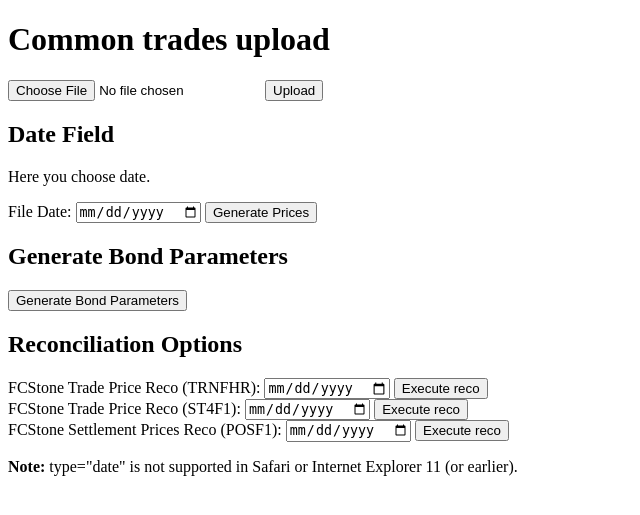
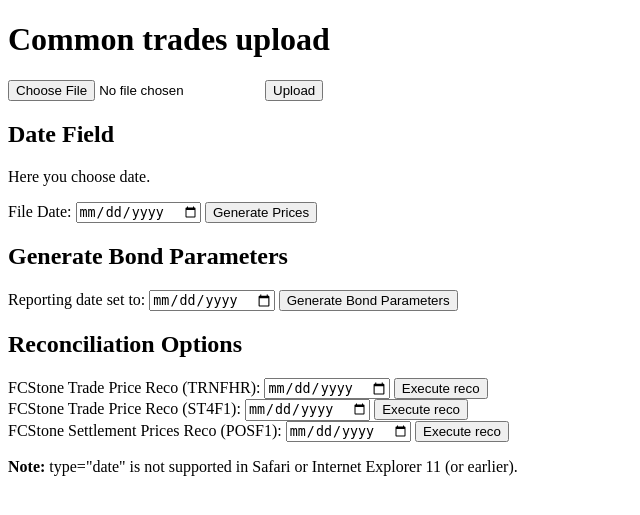
Before and after one commit to lastseenjustnow/flask-demo, a Flask app: page / in a window 1280 px wide. Shown: the top 515 px of the page, without its empty margins (0-640 px from the left). Run offline with Flask 2, Linux system fonts and the light colour scheme.

Commit message:
Bond Parameters trigger parameterized

```diff
--- a/server.py
+++ b/server.py
@@ -199,7 +199,7 @@ def generate_prices():
 
 @app.route('/generate_bond_parameters', methods=['GET', 'POST'])
 def generate_bond_parameters():
-    data = {}
+    data = {"conf": {"to_date": request.form['bond_param_date']}}
     requests.post("http://localhost:8080/api/experimental/dags/bbg_bonds/dag_runs", data=json.dumps(data))
     res = ResultsTable([ResultInfo("Request to Bloomberg has been sent.")])
     return render_template('results.html', table=res)
--- a/templates/index.html
+++ b/templates/index.html
@@ -18,14 +18,13 @@
     <input type="date" id="File Date" name="File Date">
     <input type="submit" name="Generate Prices" value="Generate Prices">
 </form>
-
 <h2>Generate Bond Parameters</h2>
 <form method=post action="/generate_bond_parameters">
+    <label for="bond_param_date">Reporting date set to:</label>
+    <input type="date" id="bond_param_date" name="bond_param_date">
     <input type="submit" name="Generate Bond Parameters" value="Generate Bond Parameters">
 </form>
-
 <h2>Reconciliation Options</h2>
-
 <form method=post action="/reco_fcstone_trade_price_trnfhr">
     <label for="fcst_trade_price_trnfhr">FCStone Trade Price Reco (TRNFHR):</label>
     <input type="date" id="fcst_trade_price_trnfhr" name="fcst_trade_price_trnfhr">
```
